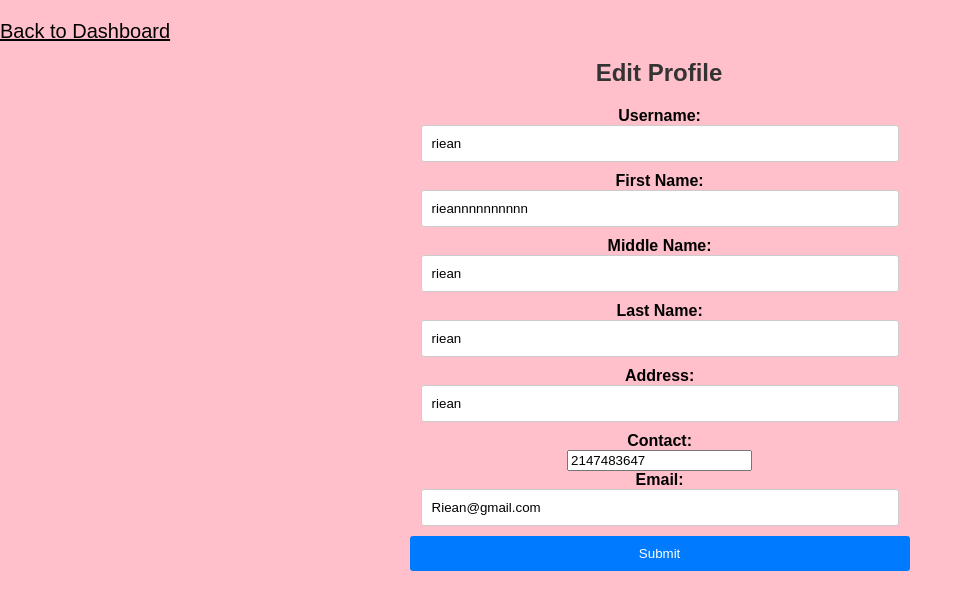
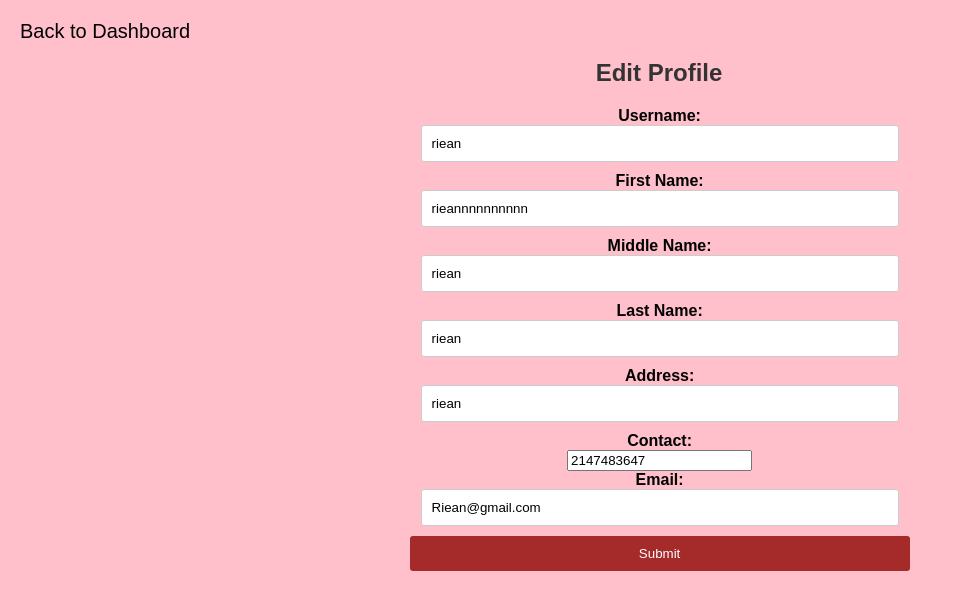
Before and after one commit to ecommercess/handmadestore, a PHP site: page /E_commerce/editprof.php in a window 1280 px wide. Shown: the top 610 px of the page, without its empty margins (0-973 px from the left). Run offline with PHP 8.4, Linux system fonts and the light colour scheme; a user stored in the database is signed in; data comes from the database, SQL or seed files in the repository.

Commit message:
Update editprof.php

```diff
--- a/editprof.php
+++ b/editprof.php
@@ -112,19 +112,20 @@
         input[type="submit"] {
             width: 100%;
             padding: 10px;
-            background-color: #007bff;
+            background-color: brown;
             color: #fff;
             border: none;
             border-radius: 3px;
             cursor: pointer;
         }
         input[type="submit"]:hover {
-            background-color: #0056b3;
+            background-color: black;
         }
         p {
             text-align: start;
             margin-top: 20px;
             width: 300px;
+            padding-left: 20px;
         }
         a {
             color: #007bff;
```
